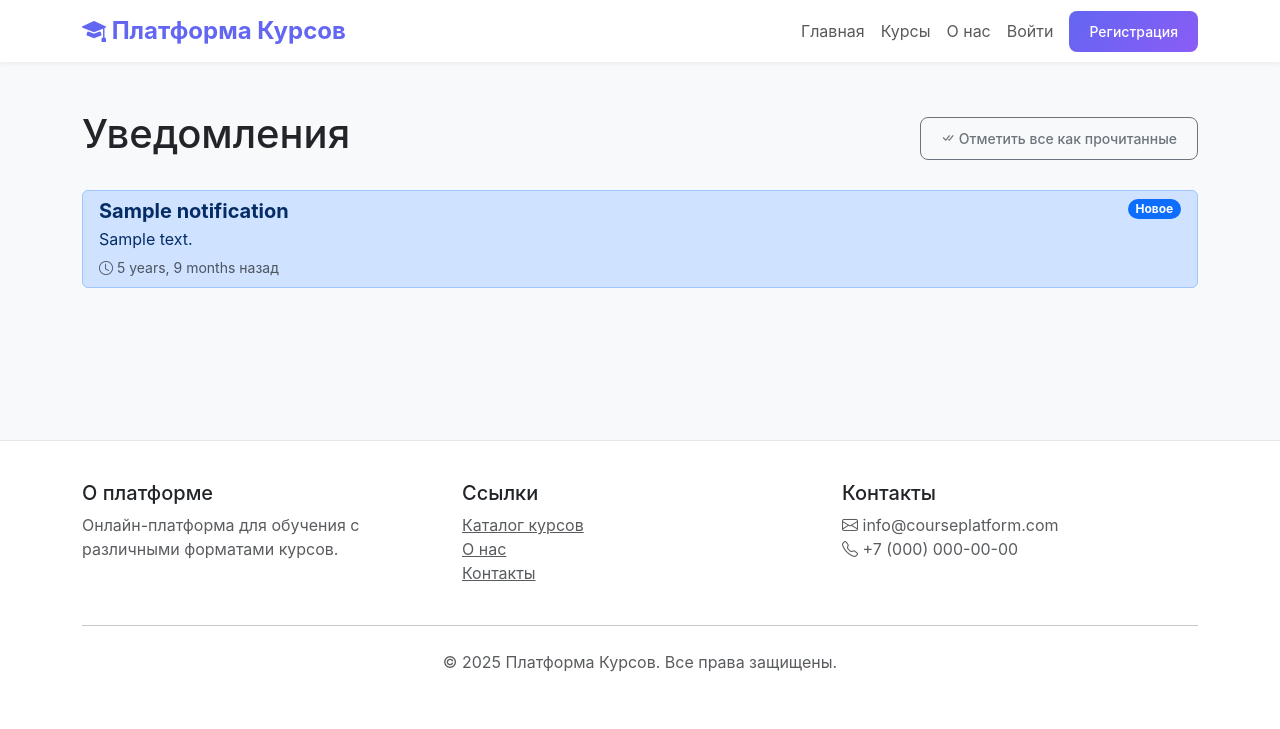
After one commit to romchy222/web, a Django app: template templates/notifications.html in a window 1280 px wide. The commit adds this page. Shown: the top 729 px of the page. Run offline with Django 3.2, Linux system fonts and the light colour scheme; the template is opened without the code that fills it: most values are stand-ins (such as "Sample title", 1, 10 or a date in 2020).

Commit message:
Add notification system and enhanced My Courses page
Co-authored-by: romchy222 <211814824+romchy222@users.noreply.github.com>

```diff
--- a/course_platform/settings.py
+++ b/course_platform/settings.py
@@ -68,6 +68,7 @@ TEMPLATES = [
                 'django.template.context_processors.request',
                 'django.contrib.auth.context_processors.auth',
                 'django.contrib.messages.context_processors.messages',
+                'courses.context_processors.notifications',
             ],
         },
     },
--- a/course_platform/urls.py
+++ b/course_platform/urls.py
@@ -22,7 +22,7 @@ from courses.template_views import (
     home_view, course_list_view, course_detail_view, lesson_detail_view,
     my_courses_view, login_view, register_view, logout_view,
     profile_view, instructor_dashboard_view, about_view, contact_view,
-    add_review_view, certificate_view
+    add_review_view, certificate_view, notifications_view, mark_all_notifications_read
 )
 
 urlpatterns = [
@@ -37,6 +37,8 @@ urlpatterns = [
     path('logout/', logout_view, name='logout'),
     path('profile/', profile_view, name='profile'),
     path('certificate/<str:certificate_number>/', certificate_view, name='certificate'),
+    path('notifications/', notifications_view, name='notifications'),
+    path('notifications/mark-all-read/', mark_all_notifications_read, name='mark_all_read'),
     path('instructor/', instructor_dashboard_view, name='instructor_dashboard'),
     path('about/', about_view, name='about'),
     path('contact/', contact_view, name='contact'),
--- a/templates/base.html
+++ b/templates/base.html
@@ -105,6 +105,16 @@
                         <a class="nav-link" href="/about/">О нас</a>
                     </li>
                     {% if user.is_authenticated %}
+                    <li class="nav-item">
+                        <a class="nav-link position-relative" href="/notifications/">
+                            <i class="bi bi-bell"></i>
+                            {% if unread_notifications_count > 0 %}
+                            <span class="position-absolute top-0 start-100 translate-middle badge rounded-pill bg-danger">
+                                {{ unread_notifications_count }}
+                            </span>
+                            {% endif %}
+                        </a>
+                    </li>
                     <li class="nav-item dropdown">
                         <a class="nav-link dropdown-toggle" href="#" data-bs-toggle="dropdown">
                             <i class="bi bi-person-circle"></i> {{ user.username }}
--- /dev/null
+++ b/templates/notifications.html
@@ -0,0 +1,73 @@
+{% extends 'base.html' %}
+
+{% block title %}Уведомления - Платформа Курсов{% endblock %}
+
+{% block content %}
+<div class="container py-5">
+    <div class="d-flex justify-content-between align-items-center mb-4">
+        <h1>Уведомления</h1>
+        {% if notifications %}
+        <a href="{% url 'mark_all_read' %}" class="btn btn-sm btn-outline-secondary">
+            <i class="bi bi-check-all"></i> Отметить все как прочитанные
+        </a>
+        {% endif %}
+    </div>
+
+    {% if notifications %}
+    <div class="list-group">
+        {% for notification in notifications %}
+        <a href="{% if notification.link %}{{ notification.link }}?mark_read={{ notification.id }}{% else %}#{% endif %}"
+           class="list-group-item list-group-item-action {% if not notification.is_read %}list-group-item-primary{% endif %}">
+            <div class="d-flex w-100 justify-content-between align-items-start">
+                <div>
+                    <h5 class="mb-1">
+                        {% if not notification.is_read %}<strong>{% endif %}
+                        {{ notification.title }}
+                        {% if not notification.is_read %}</strong>{% endif %}
+                    </h5>
+                    <p class="mb-1">{{ notification.message }}</p>
+                    <small class="text-muted">
+                        <i class="bi bi-clock"></i> {{ notification.created_at|timesince }} назад
+                    </small>
+                </div>
+                {% if not notification.is_read %}
+                <span class="badge bg-primary rounded-pill">Новое</span>
+                {% endif %}
+            </div>
+        </a>
+        {% endfor %}
+    </div>
+
+    <div class="mt-4">
+        {% if notifications.has_other_pages %}
+        <nav>
+            <ul class="pagination justify-content-center">
+                {% if notifications.has_previous %}
+                <li class="page-item">
+                    <a class="page-link" href="?page={{ notifications.previous_page_number }}">Предыдущая</a>
+                </li>
+                {% endif %}
+
+                {% for num in notifications.paginator.page_range %}
+                <li class="page-item {% if notifications.number == num %}active{% endif %}">
+                    <a class="page-link" href="?page={{ num }}">{{ num }}</a>
+                </li>
+                {% endfor %}
+
+                {% if notifications.has_next %}
+                <li class="page-item">
+                    <a class="page-link" href="?page={{ notifications.next_page_number }}">Следующая</a>
+                </li>
+                {% endif %}
+            </ul>
+        </nav>
+        {% endif %}
+    </div>
+    {% else %}
+    <div class="text-center py-5">
+        <i class="bi bi-bell-slash display-1 text-muted"></i>
+        <p class="text-muted mt-3">У вас нет уведомлений</p>
+    </div>
+    {% endif %}
+</div>
+{% endblock %}
```
Also changed, not shown: courses/admin.py (+9 -1 lines), courses/context_processors.py (added, +12 -0 lines), courses/models.py (+24 -0 lines), courses/template_views.py (+91 -2 lines), templates/my_courses.html (+8 -2 lines), courses/migrations/0004_notification.py (added), db.sqlite3.
